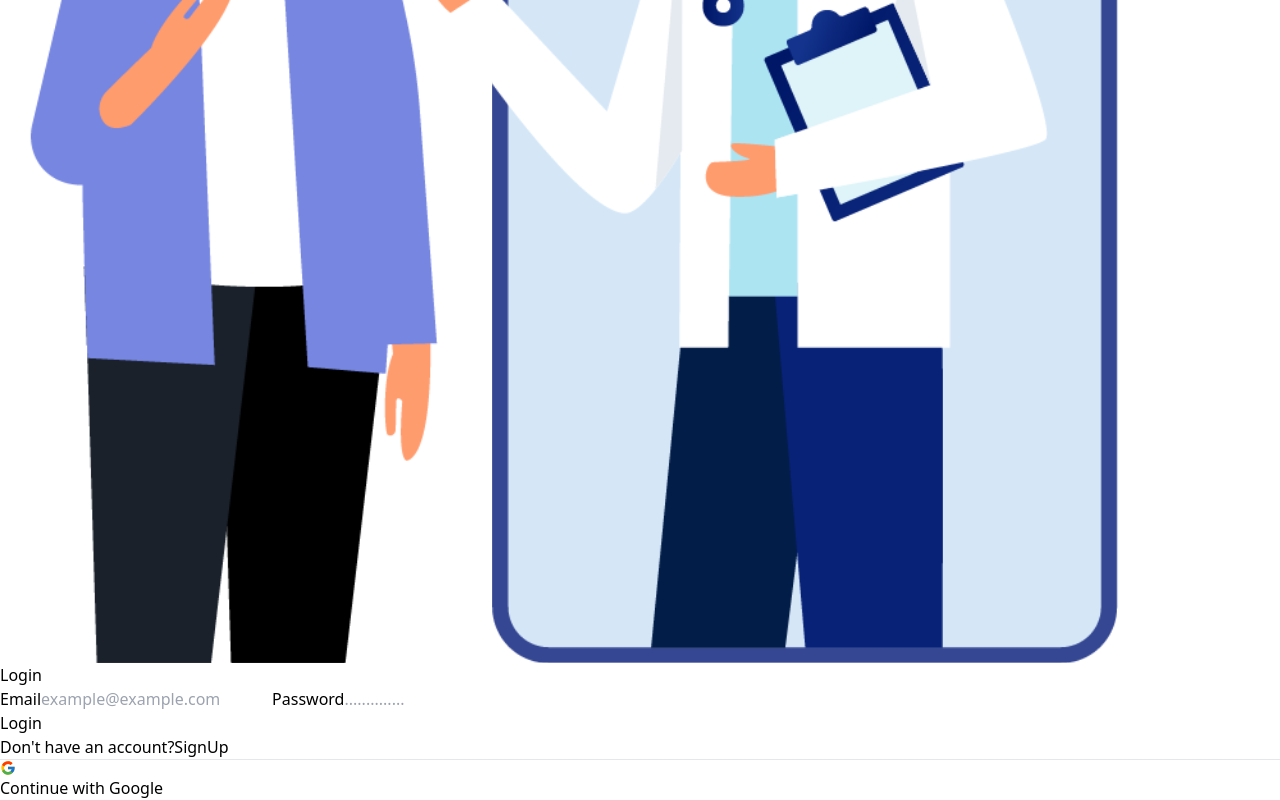
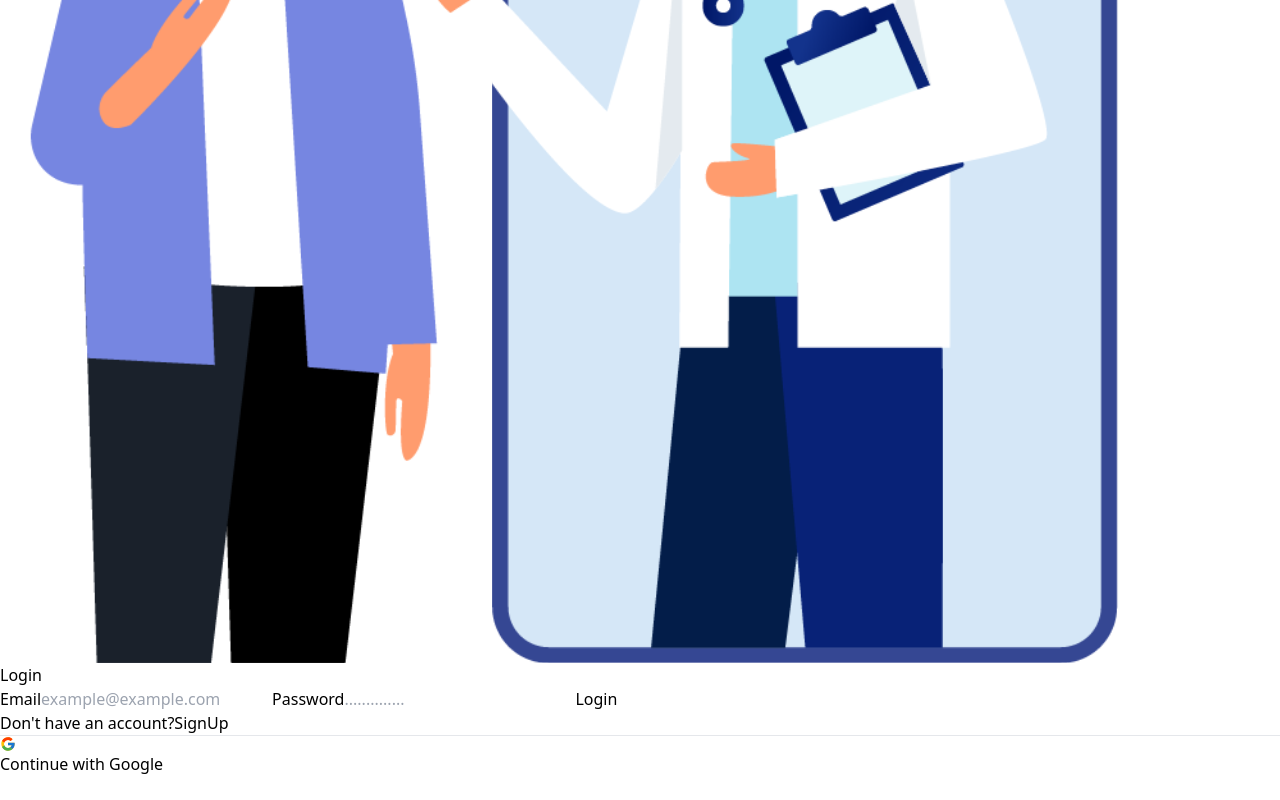
Before and after one commit to mahmudul-hasan01/Doc-House-Frontend, a React (Vite) app: page /login in a window 1280 px wide. Shown: the part 617-1417 px from the top of the page. After the commit the page ends 1393 px from the top, so only its background shows below. Built offline with nearby package versions, Linux system fonts and the light colour scheme; no server answers.

Commit message:
the login is coplete"

```diff
--- a/src/Components/AuthProvider/AuthProvider.jsx
+++ b/src/Components/AuthProvider/AuthProvider.jsx
@@ -1,7 +1,7 @@
 /* eslint-disable react/prop-types */
-import { createUserWithEmailAndPassword, signInWithEmailAndPassword } from 'firebase/auth'
+import { createUserWithEmailAndPassword, onAuthStateChanged, signInWithEmailAndPassword } from 'firebase/auth'
 import { auth } from '../Firebase/Firebase.comfig';
-import { createContext, useState } from 'react';
+import { createContext, useEffect, useState } from 'react';
 
 
 export const AuthContext = createContext(null)
@@ -11,19 +11,32 @@ const AuthProvider = ({ children }) => {
 
     // start
     const [loading, setLoading] = useState(true)
+    const [user, setUser] = useState(null)
 
     // signUp
     const signUp = (email, password) => {
         setLoading(true)
         return createUserWithEmailAndPassword(auth, email, password)
     }
-    // signIn
-    const signIn = (email, password) => {
+    // login
+    const login = (email, password) => {
         setLoading(true)
         return signInWithEmailAndPassword(auth, email, password)
     }
+    // user
+    useEffect(() => {
+        const unsubscribe = onAuthStateChanged(auth, currentUser => {
+            setLoading(false)
+            setUser(currentUser)
+            console.log('CurrentUser-->', currentUser)
+        })
+        return () => {
+            return unsubscribe
+        }
+    }, [])
 
-    const authInfo = { signUp, signIn, loading }
+    // AuthContext.Provider
+    const authInfo = { signUp, login, loading }
     return (
         <AuthContext.Provider value={authInfo}>
             {children}
--- a/src/Components/Login/Login.jsx
+++ b/src/Components/Login/Login.jsx
@@ -1,12 +1,23 @@
 import { useState } from "react";
-import { Link } from "react-router-dom";
+import { Link, useNavigate } from "react-router-dom";
 import { FcGoogle } from "react-icons/fc";
 import loginImage from '../../../public/loginImage.json'
 import Lottie from "lottie-react";
+import useAuth from "../../Hooks/useAuth";
+import { useForm } from "react-hook-form";
 
 const Login = () => {
 
-    const [register, setRegister] = useState(false);
+    const { login, loading } = useAuth()
+    const navigate = useNavigate()
+
+    const { register, handleSubmit } = useForm()
+
+    const onSubmit = async (data) => {
+        await login(data?.email, data?.password)
+        navigate('/')
+    }
+
 
     return (
         <div className="w-80 md:w-96 lg:w-[900px] mx-auto bg-white flex items-center relative overflow-hidden shadow-xl">
@@ -15,21 +26,28 @@ const Login = () => {
                 <Lottie className="pt-40" animationData={loginImage} />
             </div>
 
-            {/* login form */}
-            <form className={`p-8 flex-1 w-full mr-0 ml-auto duration-500 ${register ? 'lg:translate-x-full hidden lg:block' : ''}`}>
+            <div className={`p-8 flex-1 w-full mr-0 ml-auto duration-500`}>
                 <h1 className="backdrop-blur-sm text-2xl lg:text-4xl pb-4 text-center font-semibold">Login</h1>
-                <div className="space-y-5">
+                {/* login form */}
+                <form onSubmit={handleSubmit(onSubmit)} className="space-y-5">
                     <label htmlFor="_email" className="block">Email</label>
-                    <input id="_email" type="email" placeholder="example@example.com" className="p-3 block w-full outline-none border rounded-md invalid:border-red-700 valid:border-black" />
+                    <input id="_email" type="email" {...register("email")} placeholder="example@example.com" className="p-3 block w-full outline-none border rounded-md invalid:border-red-700 valid:border-black" />
                     <label htmlFor="_password" className="block">Password</label>
-                    <input id="_password" type="password" placeholder=".............." min={5} className="p-3 block w-full outline-none border rounded-md invalid:border-red-700 valid:border-black" />
-                </div>
+                    <input id="_password" type="password" {...register("password")} placeholder=".............." min={5} className="p-3 block w-full outline-none border rounded-md invalid:border-red-700 valid:border-black" />
+                    <button type="submit" className="py-2 px-5 mb-4 mx-auto mt-8 shadow-lg border rounded-md border-black block hover:bg-[#07332F] hover:text-white duration-500">
+                        {
+                            loading ?
+                                <div className="w-10 h-5 flex gap-2 items-center justify-center"><div className="w-2 h-5 animate-[ping_1.4s_linear_infinite] bg-[#07332F]"></div><div className="w-2 h-5 animate-[ping_1.8s_linear_infinite] bg-[#07332F]"></div><div className="w-2 h-5 animate-[ping_2s_linear_infinite] bg-[#07332F]"></div></div>
+                                :
+                                "Login"
+                        }
+                    </button>
+                </form>
                 {/* button type will be submit for handling form submission*/}
-                <button type="button" className="py-2 px-5 mb-4 mx-auto mt-8 shadow-lg border rounded-md border-black block hover:bg-[#07332F] hover:text-white duration-500">Login</button>
-                <p className="mb-3 text-center">Don&apos;t have an account?<Link to={'/signUp'} className="underline font-semibold hover:text-[#07332F]">SignUp</Link></p>
+                <p className="my-3 text-center">Don&apos;t have an account?<Link to={'/signUp'} className="underline font-semibold hover:text-[#07332F]">SignUp</Link></p>
                 <hr />
                 <button type="button" className="py-2 px-5 mb-4 mt-8 mx-auto block shadow-lg border rounded-md border-black hover:bg-[#07332F] hover:text-white duration-500"><FcGoogle className="w-6 inline-block mr-3" /> Continue with Google</button>
-            </form>
+            </div>
 
         </div>
     );
--- a/src/Components/SignUp/SignUp.jsx
+++ b/src/Components/SignUp/SignUp.jsx
@@ -9,7 +9,7 @@ import { useForm } from "react-hook-form"
 
 const SignUp = () => {
 
-    const { signUp } = useAuth()
+    const { signUp, loading } = useAuth()
     const navigate = useNavigate()
 
     const { register, handleSubmit } = useForm()
@@ -42,7 +42,14 @@ const SignUp = () => {
                     <label htmlFor="_password" className="block">Password</label>
                     <input id="_password" type="password" {...register("password")} placeholder=".............." min={5} className="p-3 block w-full outline-none border rounded-md invalid:border-red-700 valid:border-black" />
                     <input type="file" {...register("image")} />
-                    <button type="submit" className="py-2 px-5 mx-auto mt-8 shadow-lg border rounded-md border-black block hover:bg-[#07332F] hover:text-white duration-500">SignUp</button>
+                    <button type="submit" className="py-2 px-5 mx-auto mt-8 shadow-lg border rounded-md border-black block hover:bg-[#07332F] hover:text-white duration-500">
+                        {
+                            loading ?
+                            <div className="w-10 h-5 flex gap-2 items-center justify-center"><div className="w-2 h-5 animate-[ping_1.4s_linear_infinite] bg-[#07332F]"></div><div className="w-2 h-5 animate-[ping_1.8s_linear_infinite] bg-[#07332F]"></div><div className="w-2 h-5 animate-[ping_2s_linear_infinite] bg-[#07332F]"></div></div>
+                            :
+                            'SingUp'
+                        }
+                    </button>
                 </form>
 
                 {/* button type will be submit for handling form submission*/}
```
